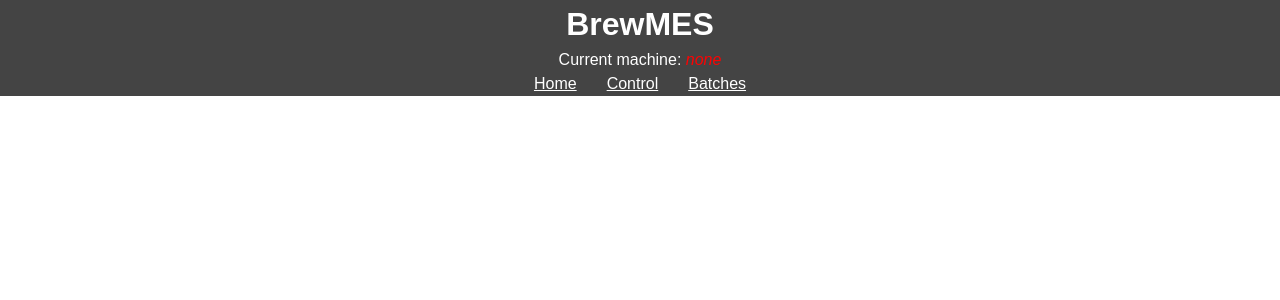
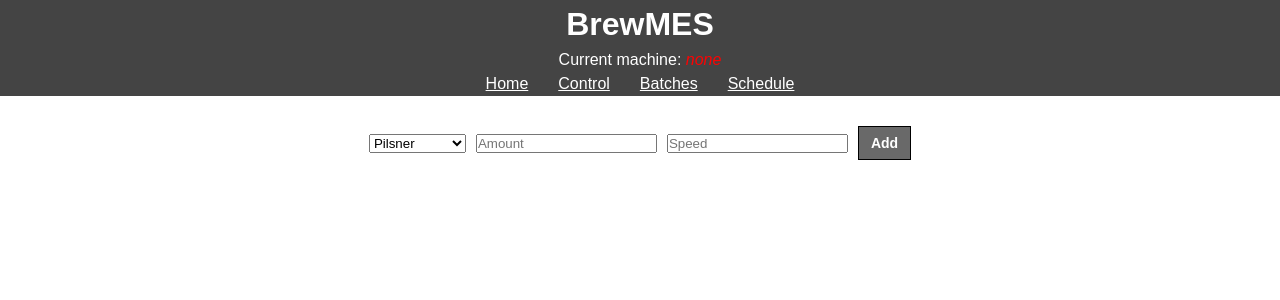
Before and after one commit to Semesterproject4/front-end, a React (Create React App) app: page /schedule in a window 1280 px wide. Shown: the top 300 px of the page. Built offline with nearby package versions, Linux system fonts and the light colour scheme; no server answers.

Commit message:
Handover to Kas

```diff
--- a/src/App.js
+++ b/src/App.js
@@ -5,6 +5,7 @@ import MachineList from './components/MachineList';
 import Control from './components/Control';
 import Batches from "./components/Batches"
 import Liveview from './components/Liveview'
+import Scheduling from './components/Scheduling'
 import './App.css';
 
 export class App extends Component {
@@ -61,6 +62,11 @@ export class App extends Component {
 								/>
 							</React.Fragment>
 						)} />
+						<Route exact path="/schedule" render={props => (
+							<React.Fragment>
+								<Scheduling/>
+							</React.Fragment>
+						)} />
 
 					</div>
 				</div>
--- /dev/null
+++ b/src/components/Scheduling.js
@@ -0,0 +1,149 @@
+import React, { Component } from 'react'
+
+export class MachineList extends Component {
+    //State contains all the variables of the class
+    state = {
+        amount: "",
+        speed: "",
+        beerType: "pilsner",
+        validInput: true,
+        products: ""
+    };
+
+
+    componentDidMount(){
+        fetch("http://localhost:8080/api/machines/products", {
+            method: 'GET',
+            headers: {'Content-Type': 'application/json'}
+        }).then(res => {
+            let data = res.json();
+
+            if(res.status === 200){
+                this.setState({products: data.products});
+                console.log(data);
+            }else{
+                console.log("Some error message, because products endpoint wasn't reachable");
+            }
+
+
+
+
+
+
+        /*}).then(json => {
+            if(json.success){
+                this.setState({products: json.products});
+                console.log(json.products);
+            }else{
+                console.log("Some error message, because products endpoint wasn't reachable");
+            }*/
+        });
+    }
+
+    updateScheduledList = () => {
+
+    }
+
+    buttonPress = (e) => {
+        e.preventDefault();
+        let data = {
+            "speed": this.state.speed,
+            "type": this.state.beerType.toUpperCase(),
+            "amount": this.state.amount
+        };
+
+        console.log(data);
+
+        fetch("http://localhost:8080/api/scheduled-batches", {
+            method: 'POST',
+            headers: {'Content-Type': 'application/json'},
+            body: JSON.stringify(data)
+        }).then(response => {
+            if(response.status !== 200){
+                this.setState({validInput: false});
+            }else{
+                this.setState({validInput: true});
+                this.updateScheduledList();
+                this.resetInputs();
+
+            }
+        })
+    }
+
+    resetInputs = () => {
+        this.setState({speed: ""});
+        this.setState({amount: ""});
+        this.setState({type: "Pilsner"});
+    }
+
+    onSpeedChanged = (e) =>{
+        this.setState({speed: e.target.value});
+    }
+
+    onAmountChanged = (e) =>{
+        this.setState({amount: e.target.value});
+    }
+
+    changeBeerType = (e) => {
+        this.setState({beerType: e.target.value});
+    }
+
+    //Contains the HTML that is to be rendered for the user
+    render() {
+        let invalidInputMessage;
+
+        if(this.state.validInput){
+            invalidInputMessage = <p></p>
+        }else{
+            invalidInputMessage = <p>Invalid inputs</p>
+        }
+
+        return (
+
+            <div>
+                {invalidInputMessage}
+                <form style={formStyle}>
+                    <select style={formStyle} onChange={this.changeBeerType}>
+                        <option value="pilsner">Pilsner</option>
+                        <option value="wheat">Wheat</option>
+                        <option value="stout">Stout</option>
+                        <option value="ipa">IPA</option>
+                        <option value="ale">Ale</option>
+                        <option value="alcohol_free">Alcohol Free</option>
+                    </select>
+
+                    <input placeholder = "Amount" value = {this.state.amount} onChange = {this.onAmountChanged} style = {formStyle}/>
+                    <input placeholder = "Speed" value = {this.state.speed} onChange = {this.onSpeedChanged} style = {formStyle}/>
+
+                    <button
+                        style={btnStyle}
+                        onClick={this.buttonPress}
+                    >
+                        Add
+                    </button>
+
+                </form>
+
+            </div>
+        )
+    }
+}
+
+  const formStyle = {
+    margin: "5px 5px"
+}
+
+//Styling for the buttons
+const btnStyle = {
+    backgroundColor: "#696969",
+    border: "1px solid #000",
+    display: "inline-block",
+    color: "#fff",
+    fontSize: "14px",
+    fontWeight: "bold",
+    padding: "8px 12px",
+    margin: "0px 5px",
+    textDecoration: "none",
+}
+
+export default MachineList
--- a/src/components/layout/Header.js
+++ b/src/components/layout/Header.js
@@ -21,6 +21,7 @@ export class Header extends Component {
                     <Link style={linkStyle} to="/">Home</Link>
                     <Link style={linkStyle} to="/control">Control</Link>
                     <Link style={linkStyle} to="/batch">Batches</Link>
+                    <Link style={linkStyle} to="/schedule">Schedule</Link>
                 </div>
 
             </header>
```
Also changed, not shown: 1 other file (tests, documents, lock files or other folders).
